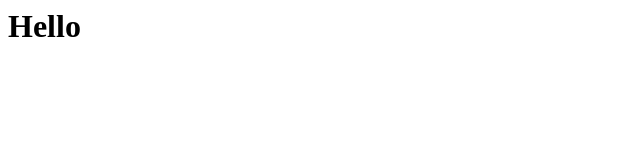
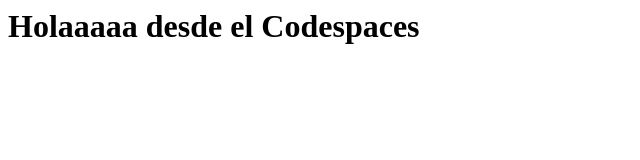
Before and after one commit to KevinCordero04/skills-code-with-codespaces, a plain HTML site: page index.html in a window 1280 px wide. Shown: the whole page, without its empty margins (0-640 px from the left). Drawn offline with Linux system fonts and the light colour scheme.

Commit message:
Agregando Hola desde Codespaces

```diff
--- a/index.html
+++ b/index.html
@@ -1,3 +1,3 @@
 <html>
-  <h1>Hello</h1>
+  <h1>Holaaaaa desde el Codespaces</h1>
 </html>
```
